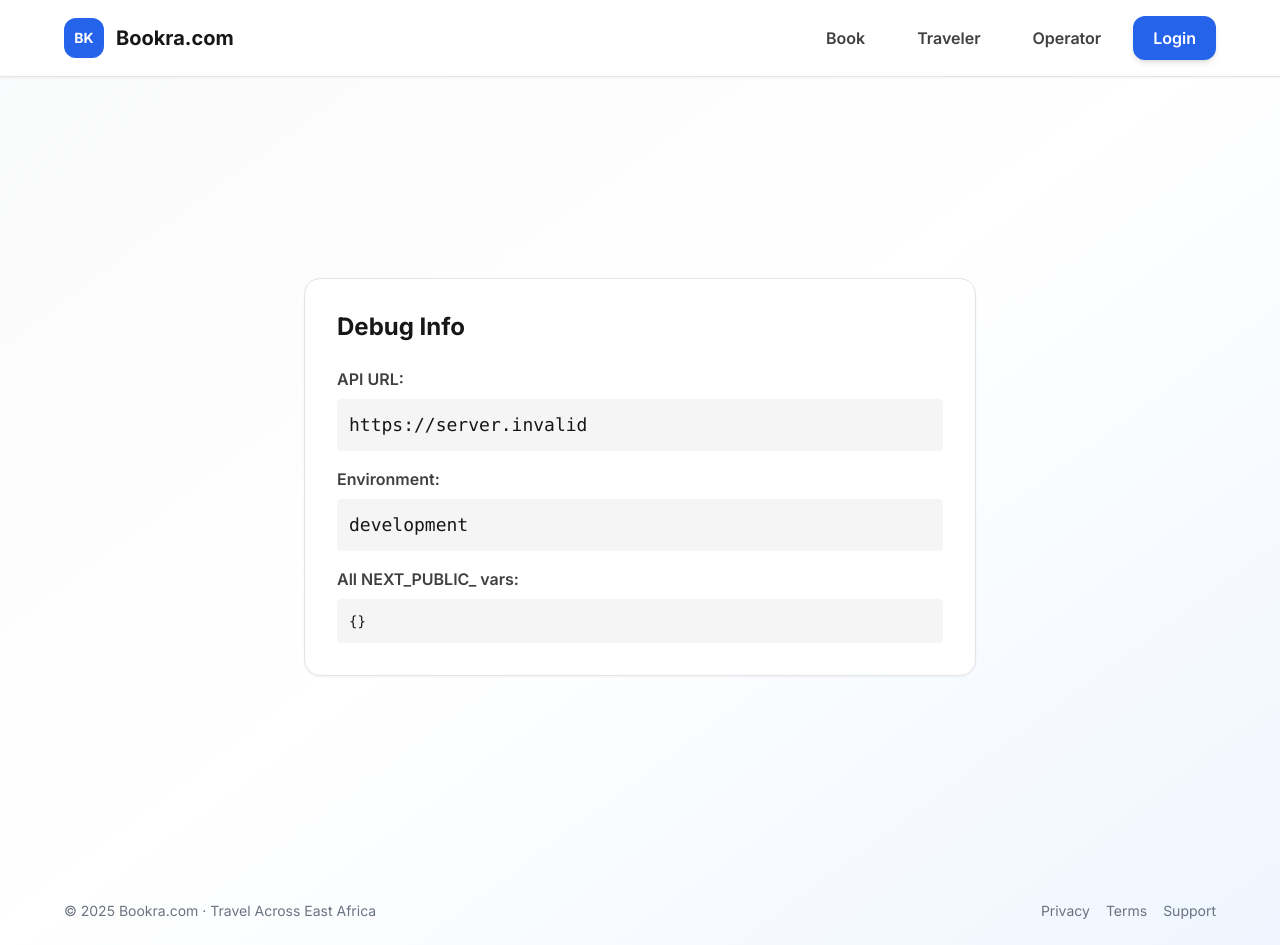
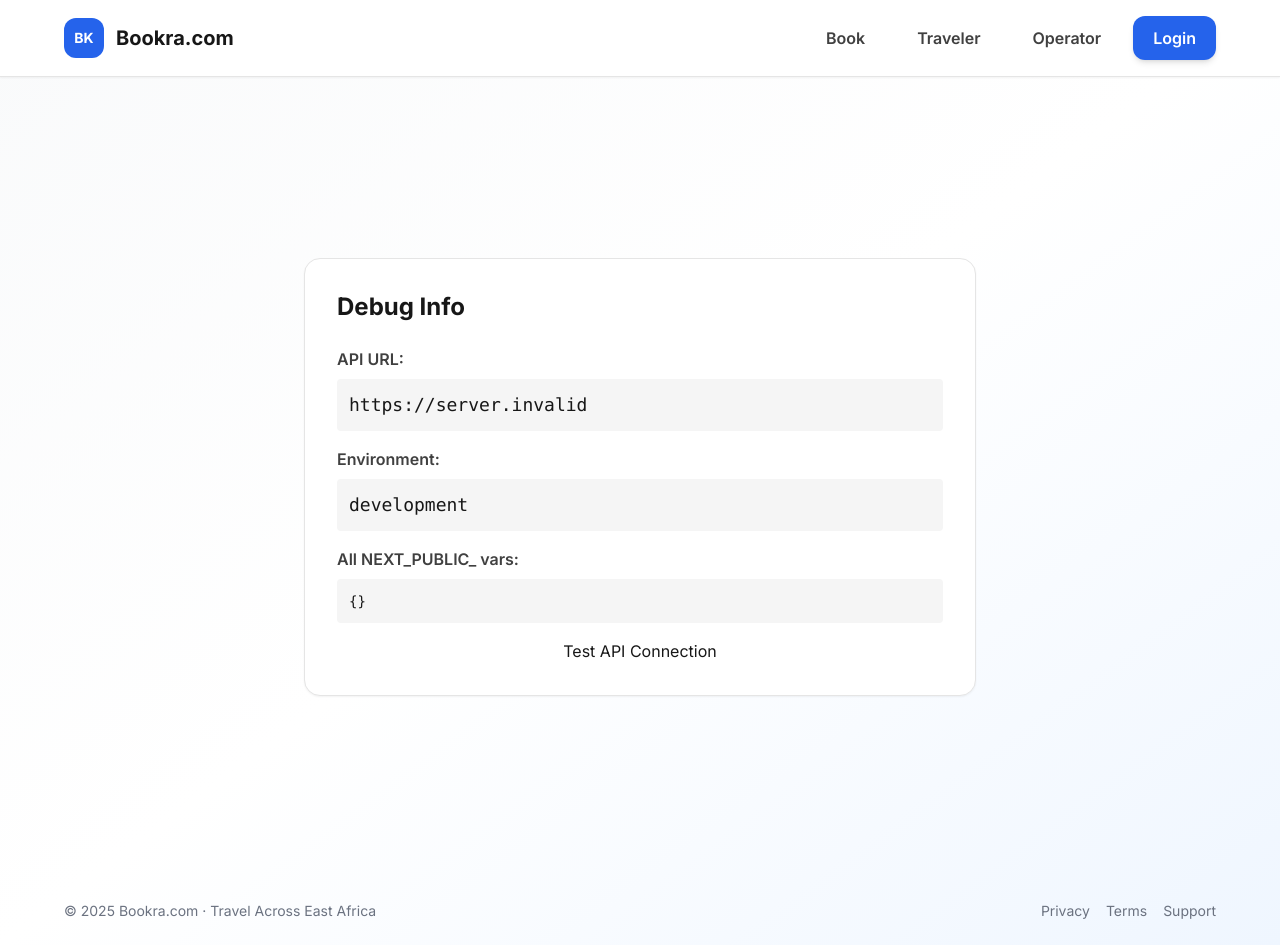
Before and after one commit to alokonyin/bookra-frontend, a Next.js app: page /debug in a window 1280 px wide. Built offline with nearby package versions, Linux system fonts and the light colour scheme; no server answers.

Commit message:
Add API connection test to debug page

```diff
--- a/app/debug/page.tsx
+++ b/app/debug/page.tsx
@@ -1,7 +1,26 @@
 "use client";
+
+import { useState } from "react";
 
 export default function DebugPage() {
   const apiUrl = process.env.NEXT_PUBLIC_API_URL || 'http://localhost:8000';
+  const [testResult, setTestResult] = useState<string>("");
+  const [testing, setTesting] = useState(false);
+
+  const testConnection = async () => {
+    setTesting(true);
+    setTestResult("Testing connection...");
+
+    try {
+      const response = await fetch(`${apiUrl}/health`);
+      const data = await response.json();
+      setTestResult(`✅ Success! Response: ${JSON.stringify(data)}`);
+    } catch (error: any) {
+      setTestResult(`❌ Failed: ${error.message}`);
+    } finally {
+      setTesting(false);
+    }
+  };
 
   return (
     <div className="min-h-screen flex items-center justify-center p-8">
@@ -35,6 +54,21 @@ export default function DebugPage() {
               )}
             </pre>
           </div>
+
+          <div>
+            <button
+              onClick={testConnection}
+              disabled={testing}
+              className="btn-primary w-full"
+            >
+              {testing ? "Testing..." : "Test API Connection"}
+            </button>
+            {testResult && (
+              <p className="mt-2 p-3 bg-neutral-100 rounded text-sm">
+                {testResult}
+              </p>
+            )}
+          </div>
         </div>
       </div>
     </div>
```
